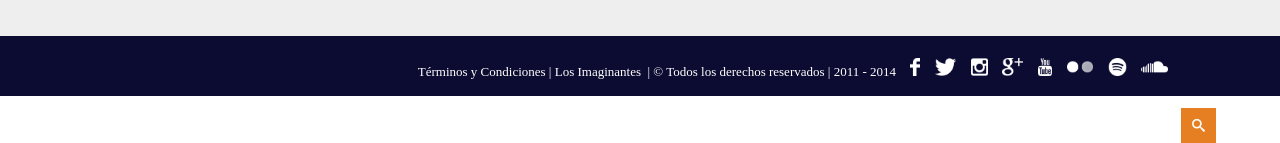
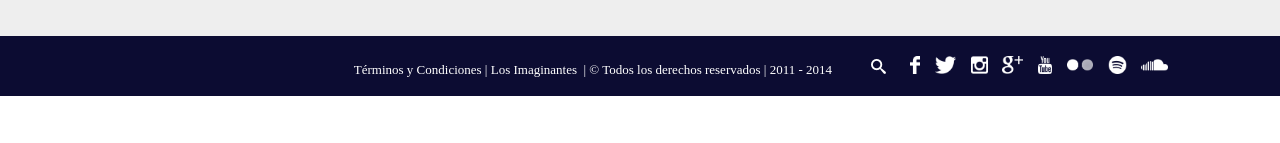
Before and after one commit to vicenteguerra/imaginantes, a plain HTML site: page page.html in a window 1280 px wide. Shown: the part 2757-2900 px from the top of the page. After the commit the page ends 2853 px from the top, so only its background shows below. Drawn offline with nearby package versions, Linux system fonts and the light colour scheme; a web font is replaced by a local one.

Commit message:
Barra de Busqueda + Responsive

```diff
--- a/css/component.css
+++ b/css/component.css
@@ -9,6 +9,8 @@
 	font-weight: normal;
 	font-style: normal;
 }
+
+@media screen and (max-width: 768px){
 
 			.sb-search {
 				right: 5%;
@@ -25,36 +27,39 @@
 			}
 
 			.sb-search-input {
+				border-radius: 40px;
 				position: absolute;
 				top: 0;
-	right: 0;
+				right: 10%;
 				border: none;
 				outline: none;
 				background: #fff;
-	width: 90%;
+				width: 75%;
 				height: 35px;
 				margin: 0;
 				z-index: 10;
+				padding-left: 5%;
 
 				font-family: inherit;
 				font-size: 15px;
-	color: #2c3e50;
+
+				color: #0c0c32 ; /* LETRAS EN INPUT */
 			}
 
 			.sb-search-input::-webkit-input-placeholder {
-	color: #efb480;
+				color: #b0e7e3 ;
 			}
 
 			.sb-search-input:-moz-placeholder {
-	color: #efb480;
+				color: #b0e7e3 ;
 			}
 
 			.sb-search-input::-moz-placeholder {
-	color: #efb480;
+				color: #b0e7e3 ;
 			}
 
 			.sb-search-input:-ms-input-placeholder {
-	color: #efb480;
+				color: #b0e7e3 ;
 			}
 
 			.sb-icon-search,
@@ -85,7 +90,7 @@
 
 			.sb-icon-search {
 				color: #fff;
-	background: #e67e22;
+				background: #0c0c32 ;
 				z-index: 90;
 				font-size: 13px;
 				font-family: 'icomoon';
@@ -109,7 +114,7 @@
 
 			.sb-search.sb-search-open .sb-icon-search,
 			.no-js .sb-search .sb-icon-search {
-	background: #da6d0d;
+				background: #0c0c32 ;
 				color: #fff;
 				z-index: 11;
 			}
@@ -118,3 +123,132 @@
 			.no-js .sb-search .sb-search-submit {
 				z-index: 90;
 			}
+
+	}
+
+
+
+/* -------------- TERMINA VERSION MOVIL  ----------------- */
+
+
+
+
+
+	@media screen and (min-width: 769px) {
+
+
+	.sb-search {
+		display: inline-block;
+		right: 30%;
+		position: absolute;
+		margin-top: 13px;
+		width: 0%;
+		min-width: 35px;
+		height: 35px;
+		overflow: hidden;
+		-webkit-transition: width 0.3s;
+		-moz-transition: width 0.3s;
+		transition: width 0.3s;
+		-webkit-backface-visibility: hidden;
+	}
+
+	.sb-search-input {
+			border-radius: 40px;
+		position: absolute;
+		top: 0;
+		right: 5%;
+		border: none;
+		outline: none;
+		background: #fff;
+		width: 55%;
+		height: 35px;
+		margin: 0;
+		z-index: 10;
+		padding-left: 5%;
+
+		font-family: inherit;
+		font-size: 15px;
+
+		color: #0c0c32 ; /* LETRAS EN INPUT */
+	}
+
+	.sb-search-input::-webkit-input-placeholder {
+		color: #b0e7e3 ;
+	}
+
+	.sb-search-input:-moz-placeholder {
+		color: #b0e7e3 ;
+	}
+
+	.sb-search-input::-moz-placeholder {
+		color: #b0e7e3 ;
+	}
+
+	.sb-search-input:-ms-input-placeholder {
+		color: #b0e7e3 ;
+	}
+
+	.sb-icon-search,
+	.sb-search-submit  {
+		width: 35px;
+		height: 35px;
+		display: block;
+		position: absolute;
+		right: 0;
+		top: 0;
+		padding: 0;
+		margin: 0;
+		line-height: 35px;
+		text-align: center;
+		cursor: pointer;
+	}
+
+	.sb-search-submit {
+		background: #fff; /* IE needs this */
+		-ms-filter: "progid:DXImageTransform.Microsoft.Alpha(Opacity=0)"; /* IE 8 */
+	    filter: alpha(opacity=0); /* IE 5-7 */
+	    opacity: 0;
+		color: transparent;
+		border: none;
+		outline: none;
+		z-index: -1;
+	}
+
+	.sb-icon-search {
+		color: #fff;
+		background: #0c0c32 ;
+		z-index: 90;
+		font-size: 15px;
+		font-family: 'icomoon';
+		speak: none;
+		font-style: normal;
+		font-weight: normal;
+		font-variant: normal;
+		text-transform: none;
+		-webkit-font-smoothing: antialiased;
+	}
+
+	.sb-icon-search:before {
+		content: "\e000";
+	}
+
+	/* Open state */
+	.sb-search.sb-search-open,
+	.no-js .sb-search {
+		width: 100%;
+	}
+
+	.sb-search.sb-search-open .sb-icon-search,
+	.no-js .sb-search .sb-icon-search {
+		background: #0c0c32 ;
+		color: #fff;
+		z-index: 11;
+	}
+
+	.sb-search.sb-search-open .sb-search-submit,
+	.no-js .sb-search .sb-search-submit {
+		z-index: 90;
+	}
+
+
+}
--- a/css/style.css
+++ b/css/style.css
@@ -673,46 +673,7 @@ header{
 
 
 
-@media screen and (min-width:768px) {  /*  ---- VERSION MOVIL ---- */
-   footer{
-    display: inline-block;
-    color: #fff;
-    height: 0px;
-    width: 100%;
-    margin-top: 0px;
-    padding-bottom: 60px;
-    background-color: #0c0c32;
-    left: 0;
-
-    }
-
-
-    footer img{
-      padding-left: 10px;
-    }
-
-    #RedesSociales{
-      margin-top: 2px;
-      display: inline-block;
-      width: 29%;
-      height: 30px;
-    }
-
-    #RedesSociales img{
-      width: auto;
-      height: 18px;
-    }
-
-    #textoFooter{
-      text-align: right;
-      margin-top: 2px;
-      display: inline-block;
-      font: 12px FiraSansExtraLight;
-      width: 70%;
-      height: 30px;
-    }
-
-}       /*  ----  TERMINA VERSION MOVIL ---- */
+    /*  ----  TERMINA VERSION MOVIL ---- */
 
 @media screen and (min-width: 769px) {
 
@@ -734,6 +695,7 @@ header{
 
     #RedesSociales{
       margin-top: 15px;
+      margin-left: 5%;
       display: inline-block;
       width: 29%;
       height: 30px;
@@ -746,10 +708,10 @@ header{
 
     #textoFooter{
       text-align: right;
-      margin-top: 15px;
+      margin-top: 13px;
       display: inline-block;
       font: 13px FiraSansExtraLight;
-      width: 70%;
+      width: 65%;
       height: 30px;
     }
 
--- a/page.html
+++ b/page.html
@@ -1,12 +1,14 @@
 <!doctype html>
 <html>
 <head>
+
+	<title>Los Imaginantes</title>
   <meta charset="utf-8">
   <meta name="viewport" content="width=device-width, initial-scale=1.0" />
-  <title>Los Imaginantes</title>
   <link rel="stylesheet" type="text/css" href="css/style.css">
   <script type="text/javascript" src="http://ajax.googleapis.com/ajax/libs/jquery/1.4.2/jquery.min.js"></script>
   <script type="text/javascript" src="js/funciones.js"></script>
+
   <link rel="stylesheet" type="text/css" href="css/demo.css" />
   <link rel="stylesheet" type="text/css" href="css/styleSlide.css" />
 
```
Lines whose indentation alone changed are shown as unchanged.
